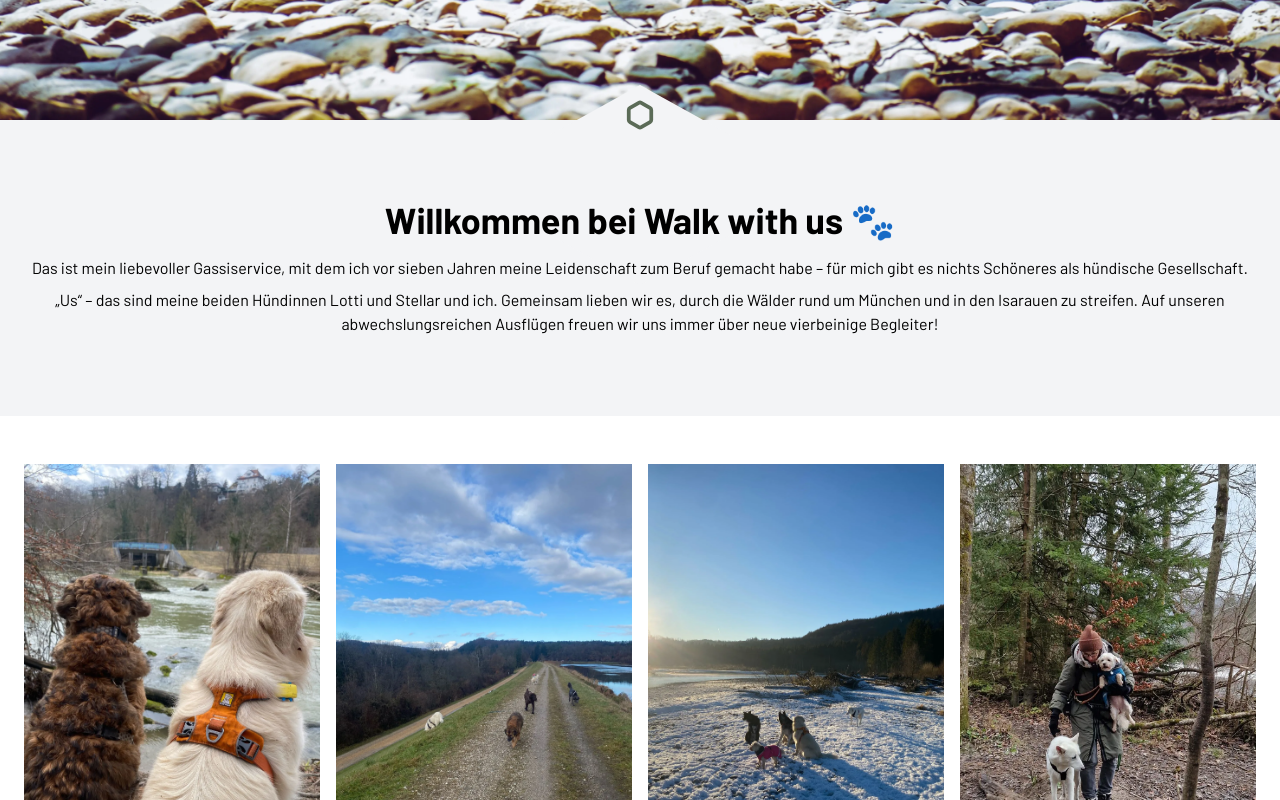
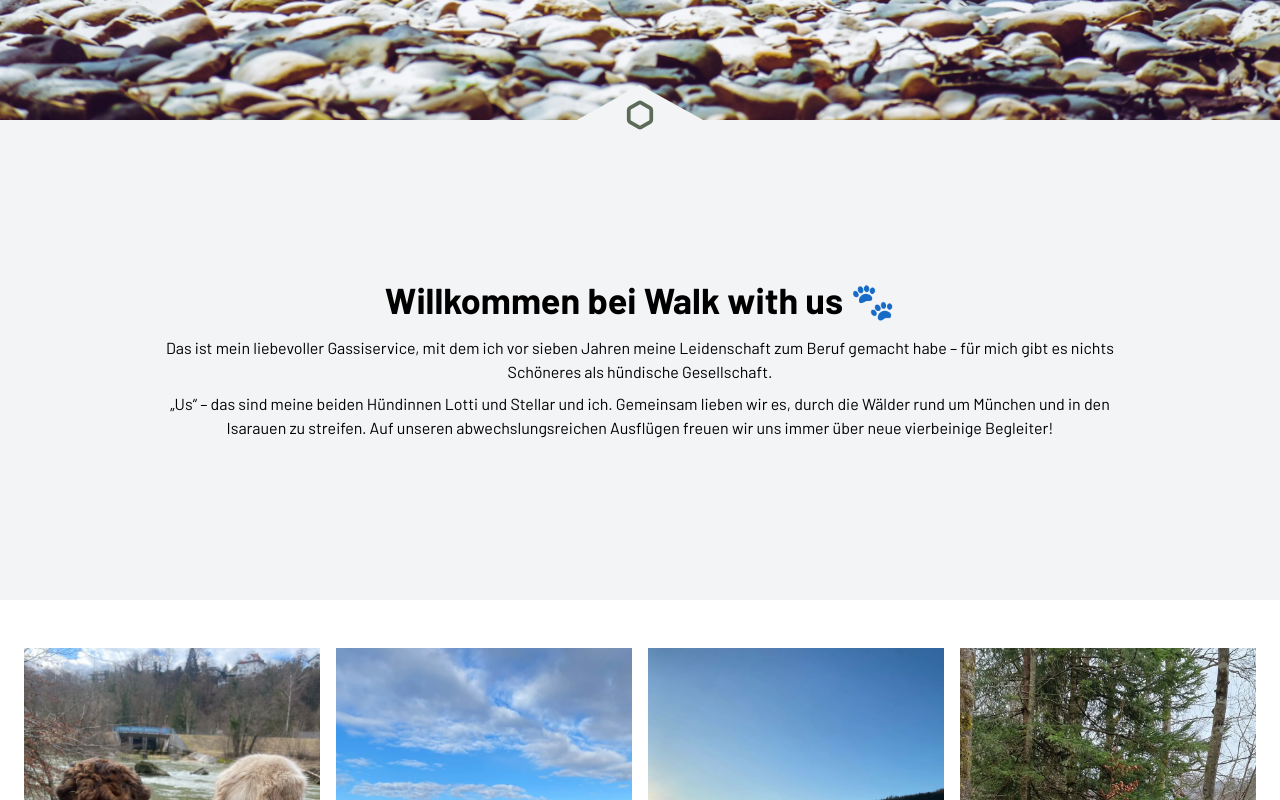
Before and after one commit to iKnorr/walkwithus-gassiservice, a Next.js app: page / in a window 1280 px wide. Shown: the part 680-1480 px from the top of the page. Built offline with nearby package versions, Linux system fonts and the light colour scheme.

Commit message:
added more padding to about section on bigger screens

```diff
--- a/src/components/mainSection/MainSection.tsx
+++ b/src/components/mainSection/MainSection.tsx
@@ -37,7 +37,7 @@ export const MainSection = () => {
             {/* ABOUT US */}
             <section
                 id="about"
-                className="relative flex flex-col items-center justify-center bg-gray-100 px-6 py-12 text-center md:py-20"
+                className="relative flex flex-col items-center justify-center bg-gray-100 px-6 py-12 text-center md:px-40 md:py-40"
             >
                 <div className="absolute top-[-20px] z-10">
                     <HexagonIcon
@@ -136,7 +136,10 @@ export const MainSection = () => {
             </section>
 
             {/* CONTACT */}
-            <section id="contact" className="px-6 py-16 text-center md:py-24">
+            <section
+                id="contact"
+                className="w-full bg-gray-100 px-6 py-16 text-center md:py-24"
+            >
                 <h2 className="text-3xl font-bold">Kontakt</h2>
                 <p className="mb-6">Wir freuen uns auf deine Nachricht!</p>
                 <div className="flex flex-col items-center gap-4">
```
